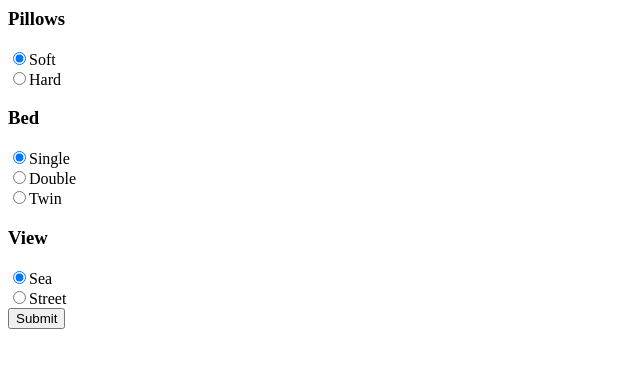
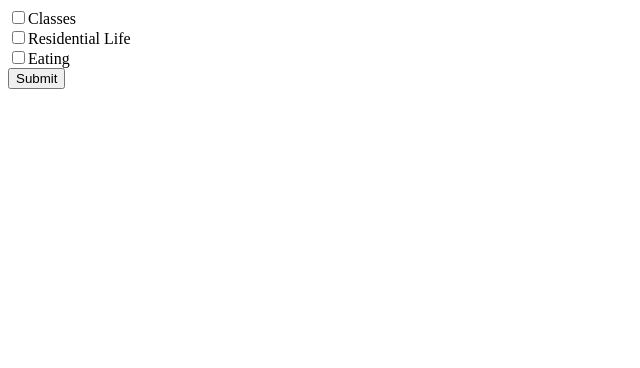
Before and after one commit to thecolumbialion/lionbot, a Flask app: page /options in a window 1280 px wide. Shown: the top 368 px of the page, without its empty margins (0-640 px from the left). Run offline with Flask 2, Linux system fonts and the light colour scheme; some libraries are stand-ins or nearby versions.

Commit message:
added options

```diff
--- a/templates/options.html
+++ b/templates/options.html
@@ -40,16 +40,9 @@ window.extAsyncInit = function () {
 <body>
 <form action="/optionspostback" method="get">
     <input type="hidden" name="psid" id="psid">
-    <h3>Pillows</h3>
-    <input type="radio" name="pillows" value="soft" checked>Soft<br>
-    <input type="radio" name="pillows" value="hard">Hard<br>
-    <h3>Bed</h3>
-    <input type="radio" name="bed" value="single" checked>Single<br>
-    <input type="radio" name="bed" value="double">Double<br>
-    <input type="radio" name="bed" value="twin">Twin<br>
-    <h3>View</h3>
-    <input type="radio" name="view" value="sea" checked>Sea<br>
-    <input type="radio" name="view" value="street">Street<br>
+    <input type="checkbox" name="category1" value="Classes">Classes<br>
+    <input type="checkbox" name="category2" value="Residential Life">Residential Life<br>
+    <input type="checkbox" name="category3" value="Eating">Eating<br>
     <input type="submit" value="Submit" id="submitButton">
 </form>
 </body>
```
